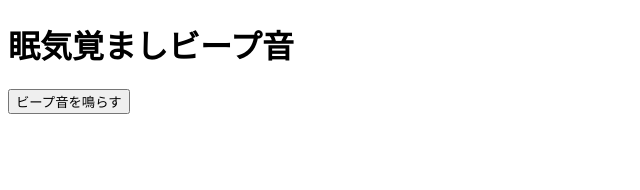
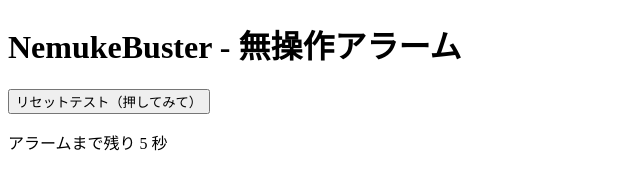
Before and after one commit to Seventh-Heaven-Gen/NemukeBuster, a plain HTML site: page index.html in a window 1280 px wide. Shown: the whole page, without its empty margins (0-640 px from the left). Drawn offline with Linux system fonts and the light colour scheme.

Commit message:
Update index.html

```diff
--- a/index.html
+++ b/index.html
@@ -2,19 +2,46 @@
 <html lang="ja">
 <head>
   <meta charset="UTF-8">
-  <title>眠気覚ましビープ音</title>
+  <title>NemukeBuster 無操作アラーム</title>
 </head>
 <body>
-  <h1>眠気覚ましビープ音</h1>
-  <button id="beepBtn">ビープ音を鳴らす</button>
-  <audio id="beepSound" src="Flip_Clock01-01(Buzzer-50Hz).mp3"></audio>
+  <h1>NemukeBuster - 無操作アラーム</h1>
+  <button id="resetBtn">リセットテスト（押してみて）</button>
+  <audio id="alarmSound" src="Flip_Clock01-01(Buzzer-50Hz).mp3"></audio>
+  <p id="timer"></p>
   <script>
-    document.getElementById('beepBtn').addEventListener('click', function() {
-      const sound = document.getElementById('beepSound');
-      sound.currentTime = 0;
-      sound.play();
-      alert('目を覚ませ！');
+    const alarmSound = document.getElementById('alarmSound');
+    const timerText = document.getElementById('timer');
+    let idleTimer = null;
+    let countdown = 10; // 秒数（10秒）
+
+    function resetIdleTimer() {
+      countdown = 10;
+      timerText.textContent = `アラームまで残り ${countdown} 秒`;
+      if (idleTimer) clearInterval(idleTimer);
+      idleTimer = setInterval(() => {
+        countdown--;
+        timerText.textContent = `アラームまで残り ${countdown} 秒`;
+        if (countdown <= 0) {
+          clearInterval(idleTimer);
+          alarmSound.currentTime = 0;
+          alarmSound.play();
+          alert('操作がありませんでした！目を覚まして！');
+          resetIdleTimer(); // アラーム後もリセット
+        }
+      }, 1000);
+    }
+
+    // ユーザーの操作でリセット
+    ['mousemove', 'keydown', 'touchstart', 'click'].forEach(event => {
+      window.addEventListener(event, resetIdleTimer);
     });
+
+    // テスト用リセットボタン
+    document.getElementById('resetBtn').addEventListener('click', resetIdleTimer);
+
+    // 初回起動
+    resetIdleTimer();
   </script>
 </body>
 </html>
```
